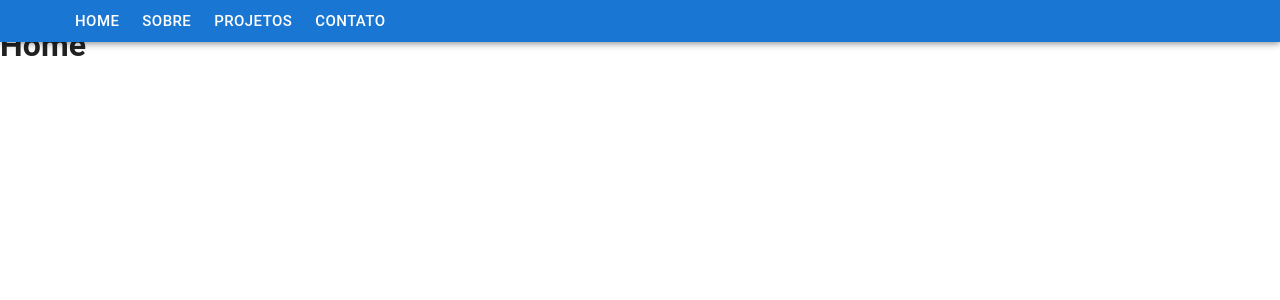
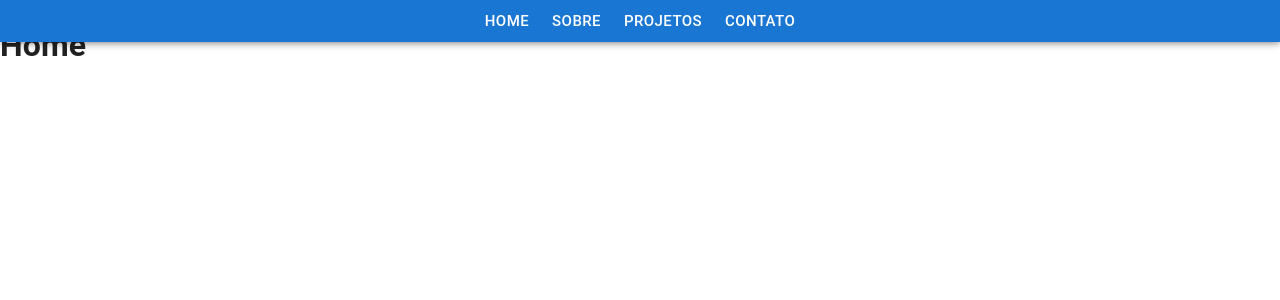
Before and after one commit to raphaelalmeidamartins/raphaelalmeidamartins.github.io, a React (Create React App) app: page / in a window 1280 px wide. Shown: the top 300 px of the page. Built offline with nearby package versions, Linux system fonts and the light colour scheme; the HTML template or start-up script is replaced by a standard one.

Commit message:
:lipstick: style: align the Header to the center

```diff
--- a/src/components/Header/index.js
+++ b/src/components/Header/index.js
@@ -10,7 +10,7 @@ function Header() {
 
   return (
     <AppBar>
-      <Container>
+      <Container sx={{ display: 'flex', justifyContent: 'center' }}>
         <ButtonGroup variant="text">
           <Button onClick={ () => navigate('/') } size="large" sx={{ color: 'white' }}>Home</Button>
           <Button onClick={ () => navigate('/about') } size="large" sx={{ color: 'white' }}>Sobre</Button>
```
